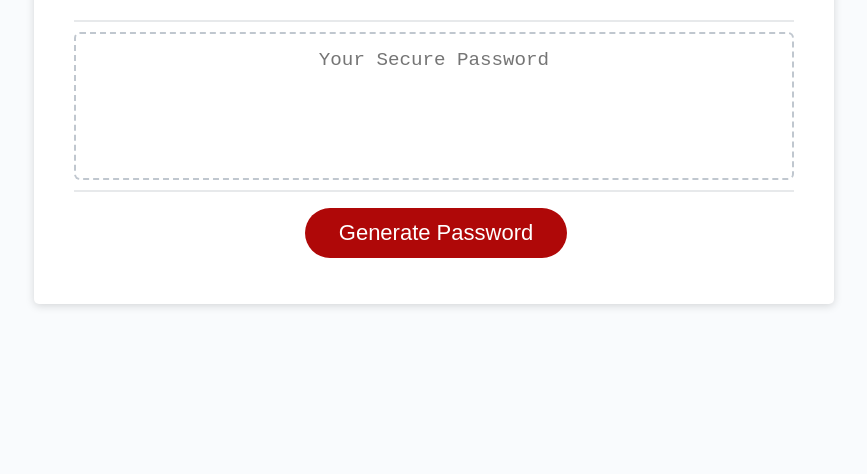
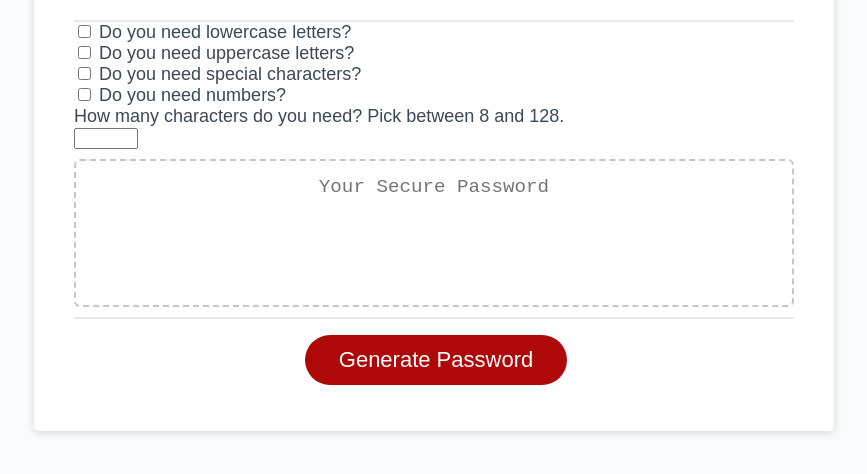
Before and after one commit to JD2929/PasswordGenerator, a plain HTML site: page Develop/index.html in a window 1280 px wide. Shown: the part 216-690 px from the top of the page, without its empty margins (206-1073 px from the left). Drawn offline with Linux system fonts and the light colour scheme.

Commit message:
Insert of checkbox and length request. No validation yet.

```diff
--- a/Develop/index.html
+++ b/Develop/index.html
@@ -1,5 +1,6 @@
 <!DOCTYPE html>
 <html lang="en">
+
 <head>
   <meta charset="UTF-8" />
   <meta name="viewport" content="width=device-width, initial-scale=1.0" />
@@ -7,6 +8,7 @@
   <title>Password Generator</title>
   <link rel="stylesheet" href="style.css" />
 </head>
+
 <body>
   <div class="wrapper">
     <header>
@@ -17,12 +19,22 @@
         <h2>Generate a Password</h2>
       </div>
       <div class="card-body">
-          <textarea
-            readonly
-            id="password"
-            placeholder="Your Secure Password"
-            aria-label="Generated Password"
-          ></textarea>
+        <div>
+           <form>
+            <input type="checkbox" id="lowerCase" name="lowerCase" value="Lowercase">
+            <label for="lowerCase"> Do you need lowercase letters?</label><br>
+            <input type="checkbox" id="upperCase" name="upperCase" value="Uppercase">
+            <label for="upperCase"> Do you need uppercase letters?</label><br>
+            <input type="checkbox" id="special" name="special" value="Special Character">
+            <label for="special"> Do you need special characters?</label><br>
+            <input type="checkbox" id="number" name="number" value="Numbers">
+            <label for="number"> Do you need numbers?</label><br>
+            <label for="passLength"> How many characters do you need? Pick between 8 and 128.</label><br>
+            <input type="number" id="passLength" name="passLength" min="8" max="128" >
+          </form>
+
+        </div>
+        <textarea readonly id="password" placeholder="Your Secure Password" aria-label="Generated Password"></textarea>
       </div>
       <div class="card-footer">
         <button id="generate" class="btn">Generate Password</button>
@@ -31,4 +43,5 @@
   </div>
   <script src="script.js"></script>
 </body>
+
 </html>
--- a/Develop/script.js
+++ b/Develop/script.js
@@ -10,19 +10,20 @@ function writePassword() {
 
 }
 
-//Create the checkbox for user to input parameters they are looking for
 
-
-
-// generate password function
+// retrieve required criteria from the checkbox
 function generatePassword() {
-  var requiredCriteria = { lower: true, upper: true, special: true, number: true, passwordLength: 10};
-
-  return generatePasswordWithTypes(requiredCriteria)
-
+ var requiredCriteria = { lower: true, upper: true, special: true, number: true, passwordLength: 10 };
+  requiredCriteria.lower= document.getElementById("lowerCase").checked;
+  requiredCriteria.upper = document.getElementById("upperCase").checked;
+  requiredCriteria.special = document.getElementById("special").checked;
+  requiredCriteria.number = document.getElementById("number").checked;
+  requiredCriteria.passwordLength = (document.getElementById("passLength").value);
+  console.log(`length is ${requiredCriteria.passwordLength}`);
+  return generatePasswordWithTypes(requiredCriteria);
 }
 
-
+//generate the password using the gathered criteria
 function generatePasswordWithTypes(requiredCriteria) {
   console.log("start generate")
   var accumulatedPassword = "";
@@ -32,28 +33,31 @@ function generatePasswordWithTypes(requiredCriteria) {
   var numberPossible = "0123456789";
   var totalPossible = "";
 
-  if (requiredCriteria.lower) {
+
+
+  if(requiredCriteria.lower) {
     totalPossible = totalPossible.concat(lowerPossible);
     var characterToAdd = lowerPossible.charAt(Math.floor(Math.random() * lowerPossible.length));
     accumulatedPassword = accumulatedPassword.concat(characterToAdd);
 
   }
-  if (requiredCriteria.upper) {
+  if (document.getElementById("upperCase").checked) {
     totalPossible = totalPossible.concat(upperPossible);
     var characterToAdd = upperPossible.charAt(Math.floor(Math.random() * upperPossible.length));
     accumulatedPassword = accumulatedPassword.concat(characterToAdd);
   }
-  if (requiredCriteria.special) {
+  if (document.getElementById("special").checked) {
     totalPossible = totalPossible.concat(specialPossible);
     var characterToAdd = specialPossible.charAt(Math.floor(Math.random() * specialPossible.length));
     accumulatedPassword = accumulatedPassword.concat(characterToAdd);
   }
-  if (requiredCriteria.number) {
+  if (document.getElementById("number").checked) {
     totalPossible = totalPossible.concat(numberPossible);
     var characterToAdd = numberPossible.charAt(Math.floor(Math.random() * numberPossible.length));
     accumulatedPassword = accumulatedPassword.concat(characterToAdd);
   }
-var startingLength = accumulatedPassword.length;
+
+  var startingLength = accumulatedPassword.length;
   for (var i = startingLength; i < requiredCriteria.passwordLength; i++) {
 
     var characterToAdd = totalPossible.charAt(Math.floor(Math.random() * totalPossible.length));
```
Lines whose indentation alone changed are shown as unchanged.
